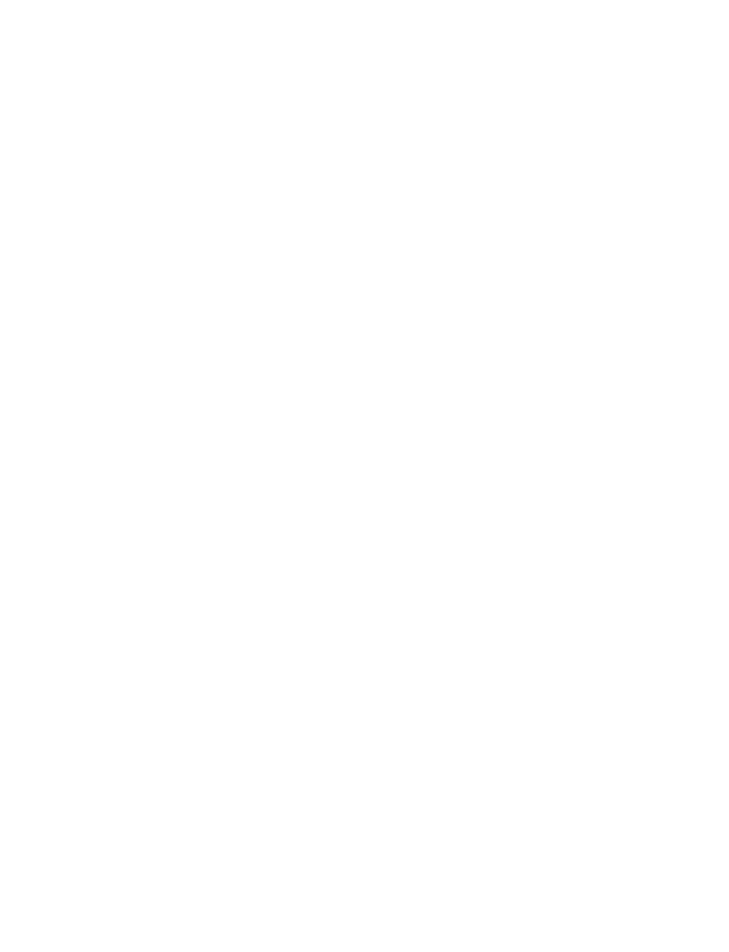
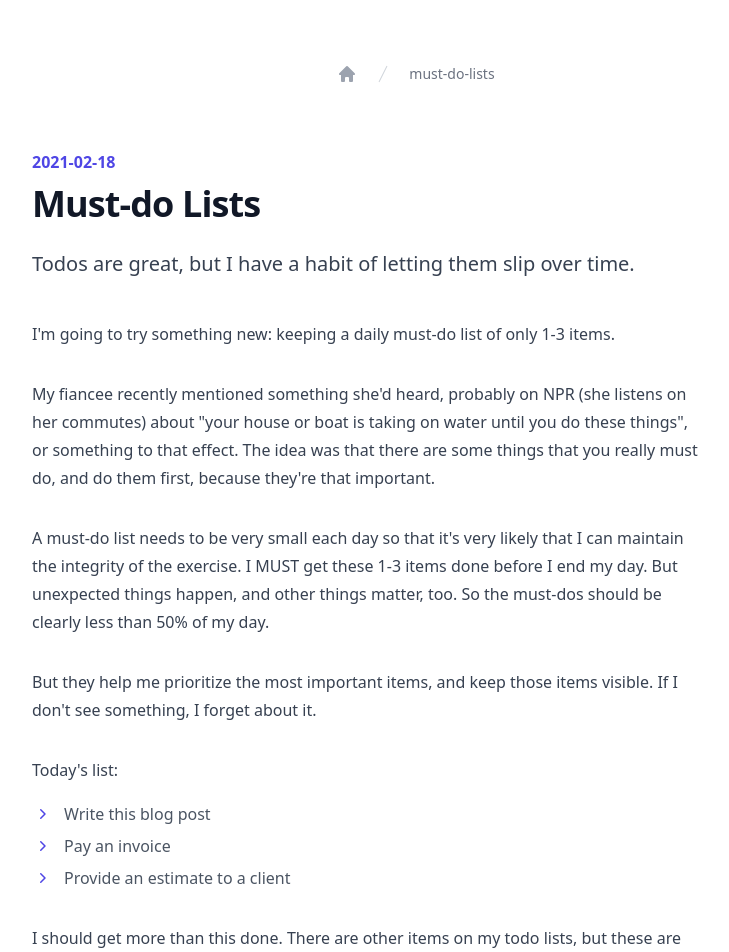
Before and after one commit to Burwin/blog, a Nuxt app: page /posts/must-do-lists in a window 1280 px wide. Before the commit this address had no page. Shown: the top 952 px of the page, without its empty margins (224-953 px from the left). Before the commit the page ends 800 px from the top, so only its background shows below. Built offline with nearby package versions, Linux system fonts and the light colour scheme.

Commit message:
add must-do lists

```diff
--- /dev/null
+++ b/pages/posts/must-do-lists.vue
@@ -0,0 +1,49 @@
+<script setup lang="ts">
+const post = {
+  date: "2021-02-18",
+  title: "Must-do Lists",
+  excerpt:
+    "Todos are great, but I have a habit of letting them slip over time.",
+};
+</script>
+
+<template>
+  <BlogPost
+    :date="new Date(post.date)"
+    :title="post.title"
+    :excerpt="post.excerpt"
+  >
+    <ElementsBp>
+      I'm going to try something new: keeping a daily must-do list of only 1-3
+      items.
+    </ElementsBp>
+    <ElementsBp>
+      My fiancee recently mentioned something she'd heard, probably on NPR (she
+      listens on her commutes) about "your house or boat is taking on water
+      until you do these things", or something to that effect. The idea was that
+      there are some things that you really must do, and do them first, because
+      they're that important.
+    </ElementsBp>
+    <ElementsBp>
+      A must-do list needs to be very small each day so that it's very likely
+      that I can maintain the integrity of the exercise. I MUST get these 1-3
+      items done before I end my day. But unexpected things happen, and other
+      things matter, too. So the must-dos should be clearly less than 50% of my
+      day.
+    </ElementsBp>
+    <ElementsBp>
+      But they help me prioritize the most important items, and keep those items
+      visible. If I don't see something, I forget about it.
+    </ElementsBp>
+    <ElementsBp> Today's list: </ElementsBp>
+    <ElementsBul>
+      <ElementsBli>Write this blog post</ElementsBli>
+      <ElementsBli>Pay an invoice</ElementsBli>
+      <ElementsBli>Provide an estimate to a client</ElementsBli>
+    </ElementsBul>
+    <ElementsBp>
+      I should get more than this done. There are other items on my todo lists,
+      but these are items I'm guaranteed to do.
+    </ElementsBp>
+  </BlogPost>
+</template>
```
